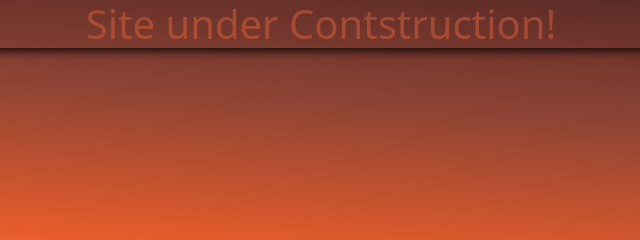
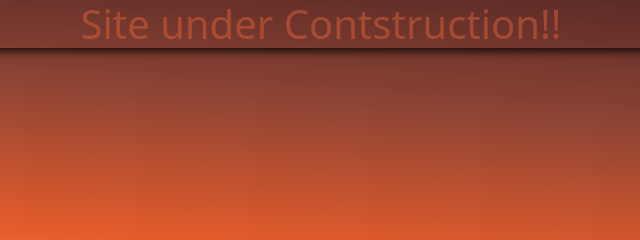
Before and after one commit to gensuta/westeriaNeoCities, a plain HTML site: page _site/index.html in a window 1280 px wide. Shown: the top 240 px of the page, 319-959 px from the left. Drawn offline with nearby package versions, Linux system fonts and the light colour scheme.

Commit message:
trying to deploy...

```diff
--- a/_site/index.html
+++ b/_site/index.html
@@ -17,7 +17,7 @@
 
 
 		<div class="container text-center">
-    		<h1 class="under-contruction-text">Site under Contstruction!</h1>
+    		<h1 class="under-contruction-text">Site under Contstruction!!</h1>
 
 		</div>
 
```
